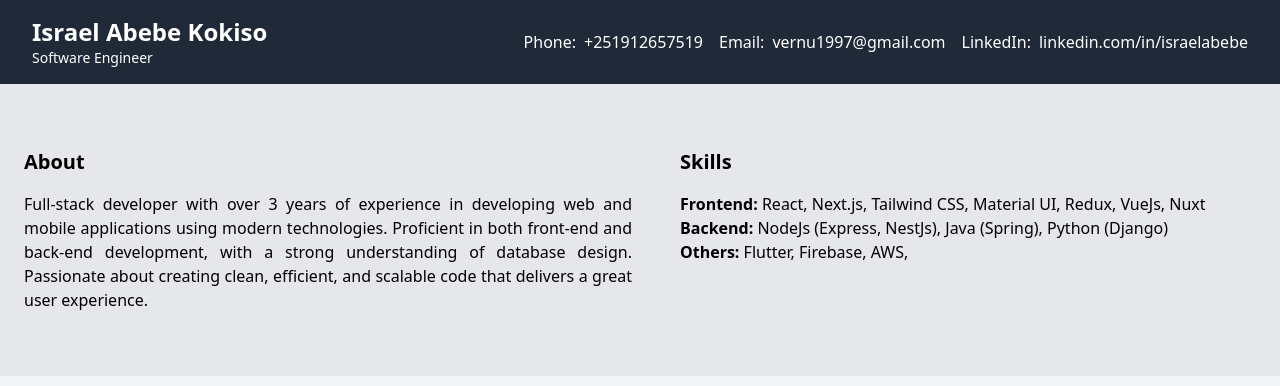
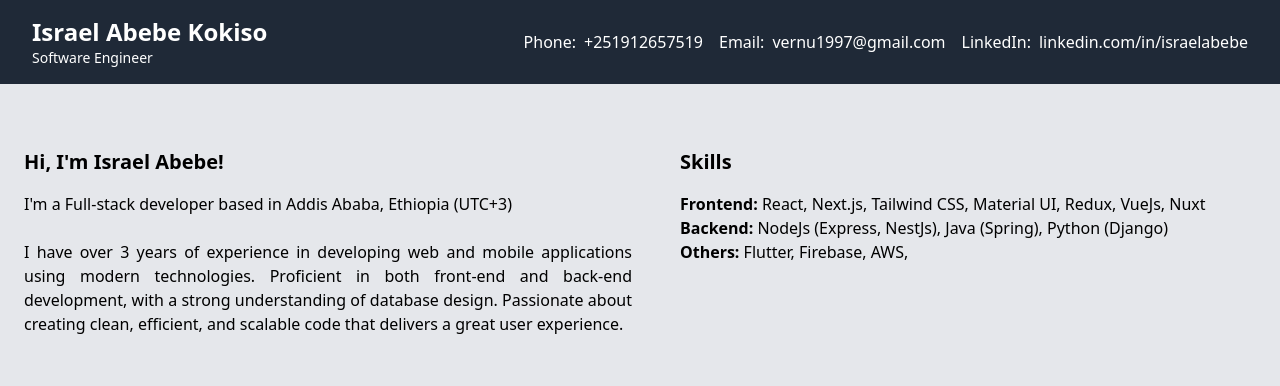
Before and after one commit to vernu/portfolio, a Next.js app: page / in a window 1280 px wide. Shown: the top 386 px of the page. Built offline with nearby package versions, Linux system fonts and the light colour scheme.

Commit message:
update about section

```diff
--- a/src/components/AboutSection.tsx
+++ b/src/components/AboutSection.tsx
@@ -7,10 +7,11 @@ export default function AboutSection() {
         <div className='grid grid-cols-1 md:grid-cols-2 gap-4'>
           <div className=' '>
             <div className='container mx-auto '>
-              <h2 className='text-xl font-bold mb-4'>About</h2>
+              <h2 className='text-xl font-bold mb-4'>Hi, I&apos;m Israel Abebe!</h2>
 
               <div className='text-justify'>
-                Full-stack developer with over 3 years of experience in
+                I&apos;m a Full-stack developer based in Addis Ababa, Ethiopia (UTC+3)<br/><br/>
+                I have over 3 years of experience in
                 developing web and mobile applications using modern
                 technologies. Proficient in both front-end and back-end
                 development, with a strong understanding of database design.
```
